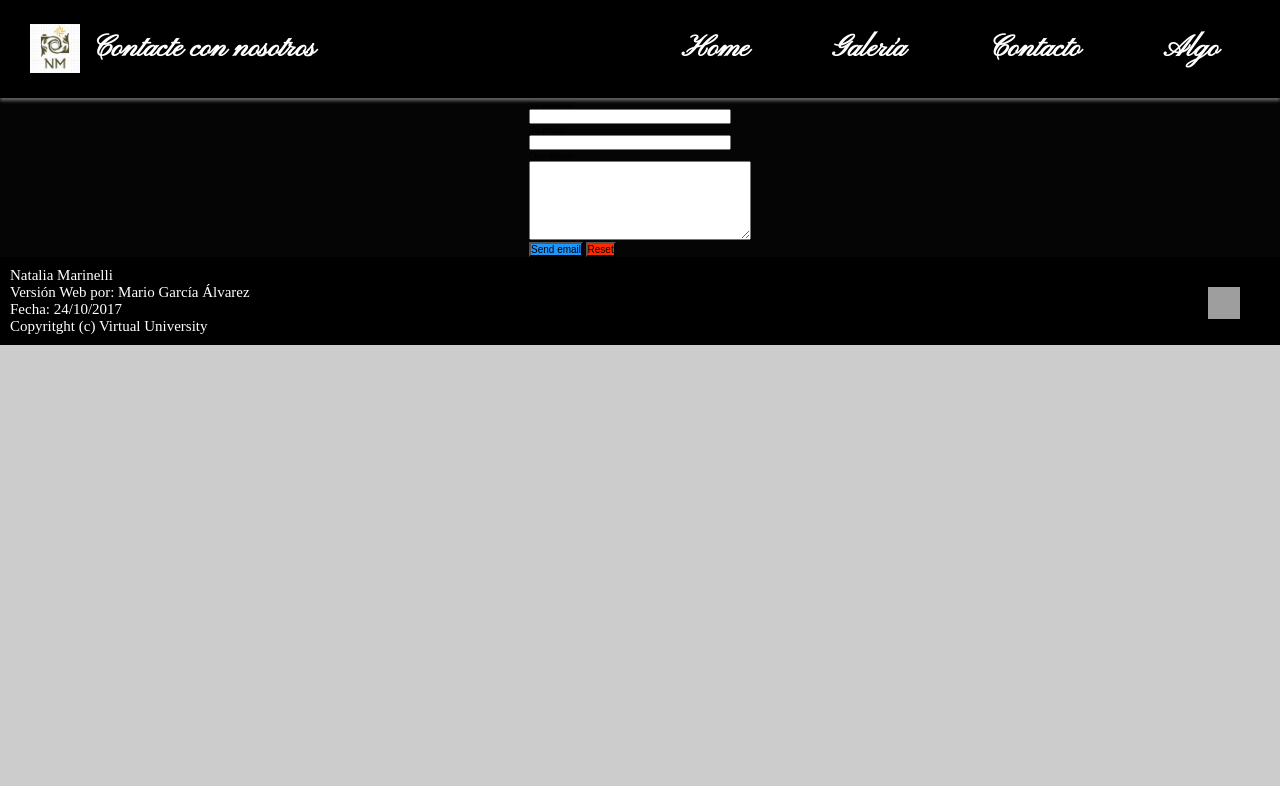
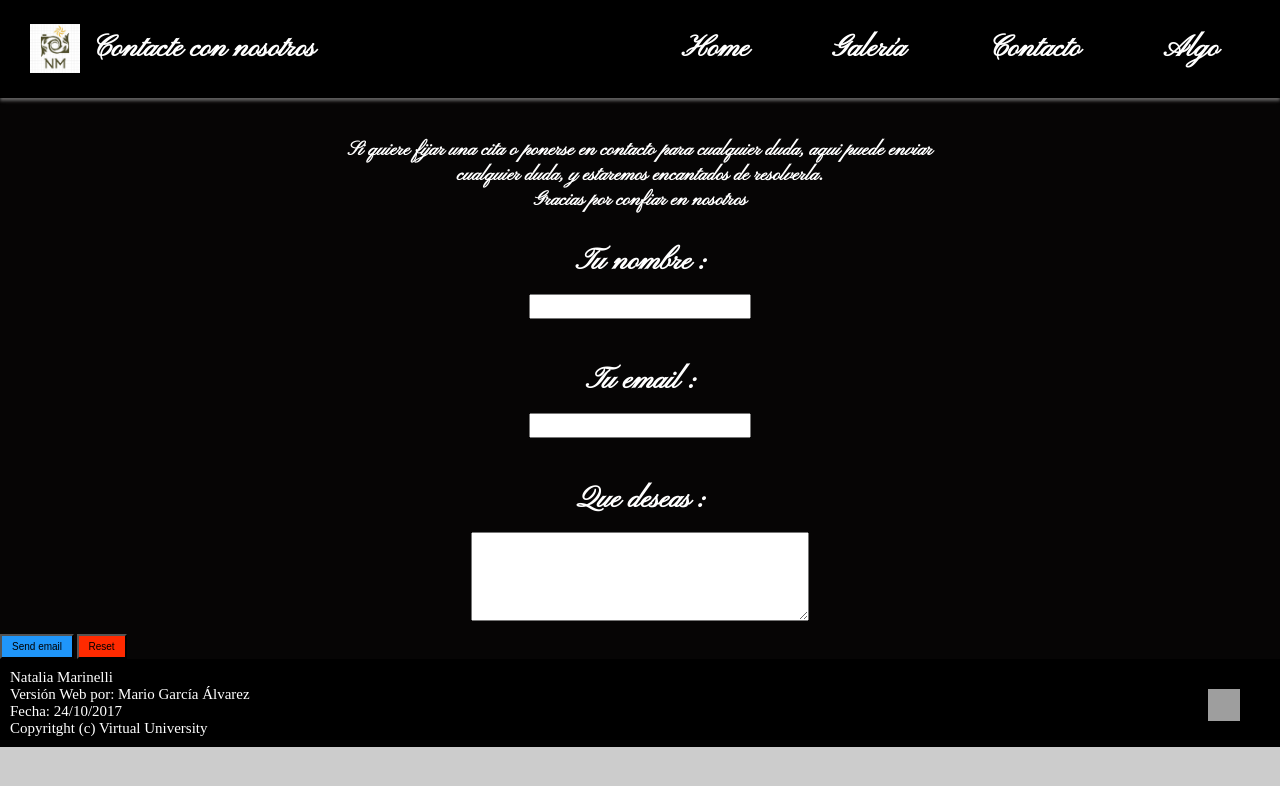
Before and after one commit to mariosavior/PaginaWeb, a plain HTML site: page contacto/contacto.html in a window 1280 px wide. Drawn offline with Linux system fonts and the light colour scheme; grey boxes are pictures that could not be loaded; a web font is replaced by a local one.

Commit message:
Mas sobre contacto

```diff
--- a/contacto/contacto.html
+++ b/contacto/contacto.html
@@ -47,20 +47,25 @@
 		</header>
 
 		<div class="formulario">
+			<h1>
+				<p>Si quiere fijar una cita o ponerse en contacto para cualquier duda, aqui puede enviar <br>
+				cualquier duda, y estaremos encantados de resolverla. <br>
+				Gracias por confiar en nosotros</p>
+			</h1>
 			<form class="contact_form" action="mailto:garciam4d@gmail.com" method="POST" enctype="text/plain">
 				<div class="cajetin">
-					<label for="name">Tu nombre:</label><br />
+					<label for="name">Tu nombre :</label><br />
 					<input id="name" class="input" name="name" type="text" value="" size="31" /><br />
 				</div>
 
 				<div class="cajetin">
-					<label for="email">Tu email:</label><br />
+					<label for="email">Tu email :</label><br />
 					<input id="email" class="input" name="email" type="text" value="" size="31" /><br />
 				</div>
 
 				<div class="cajetin">
-					<label for="message">Que deseas:</label><br />
-					<textarea id="message" class="input" name="message" rows="7" cols="34"></textarea><br />
+					<label for="message">Que deseas :</label><br />
+					<textarea id="message" class="input" name="message" rows="7" cols="50"></textarea><br />
 				</div>
 
 				<input id="submit_button"  style="background-color: #1F96FA" type="submit" value="Send email" onClick="window.document.formulario.submit();"/>
--- a/contacto/css/estilocontacto.css
+++ b/contacto/css/estilocontacto.css
@@ -1,17 +1,44 @@
 
 
-	.contenedor{
-		background:#060505;
+	p{
+		margin-top: 2em;
 		width: 100%;
-		margin:auto;
-	 	position: relative;
-		/* Flexbox */
-		display:flex;
-		flex-flow:column wrap;
-		align-items: center;
+		text-align: center;
+		font-size: 2em;
 	}
 
-	form{
+
+	.formulario{
+
+		width: 100%;
+		color: white;
+		font-family: 'Pinyon Script', cursive;
+		font-weight: bold;
+	}
+	.contac_form{
+
+		width: 100%;
+
 		/*FLEX*/
+		display: flex;
+	}
 
+	.cajetin{
+		margin-top: 3em;
+		width: 100%;
+
+		/*FLEX*/
+		display: flex;
+		flex-flow: column;
+		align-items: center;
+		justify-content: space-between;
 	}
+	label{
+		font-size: 3em;
+	}
+	input , textarea{
+		padding-left: 1em;
+		padding-right: 1em;
+		padding-top: 0.5em;
+		padding-bottom: 0.5em;
+	}
```
